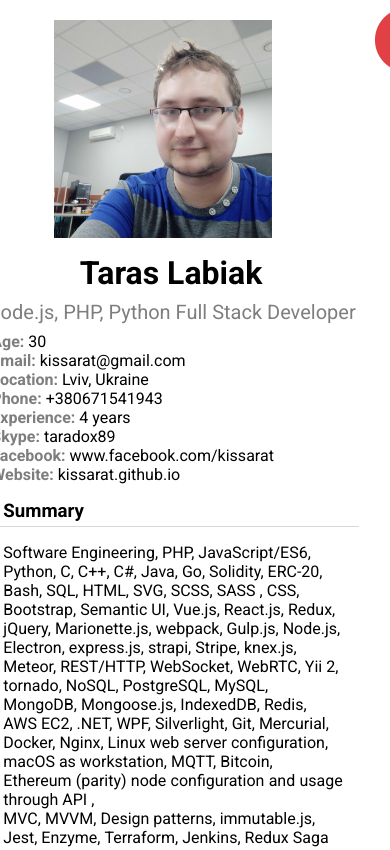
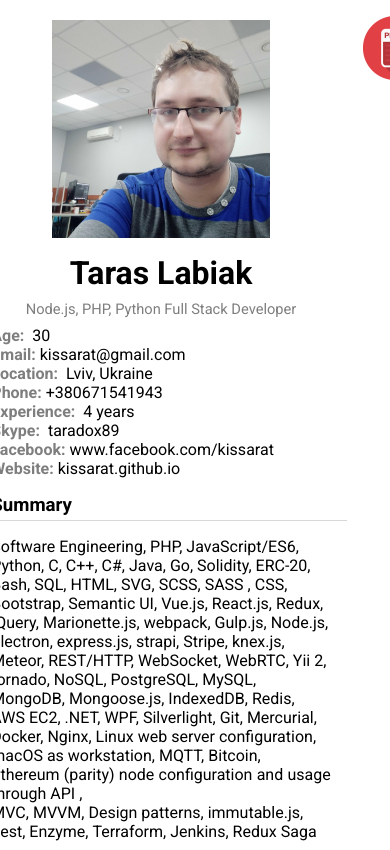
Before and after one commit to kissarat/kissarat.github.io, a website: page index.html in a window 390 px wide. Shown: the top 850 px of the page. Drawn offline with nearby package versions, Linux system fonts and the light colour scheme; grey boxes are pictures that could not be loaded.

Commit message:
fix: small screen

```diff
--- a/style.css
+++ b/style.css
@@ -349,3 +349,22 @@ header.large h2 {
         margin-left: 24px;
     }
 }
+
+@media (max-width: 512px) {
+    #pdf {
+        margin-right: 24px;
+        margin-top: 8px;
+    }
+
+    header div {
+        margin-left: 4px;
+    }
+
+    header:not(.large) #avatar {
+        margin-left: 20px;
+    }
+
+    header h2 {
+        font-size: 11pt;
+    }
+}
```
